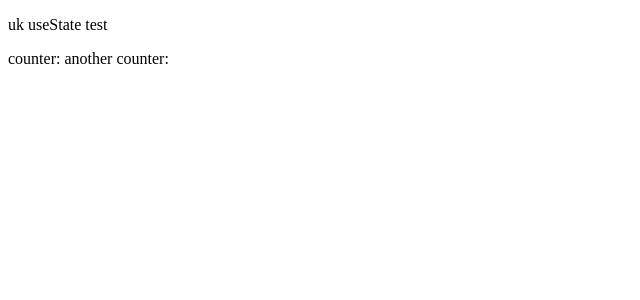
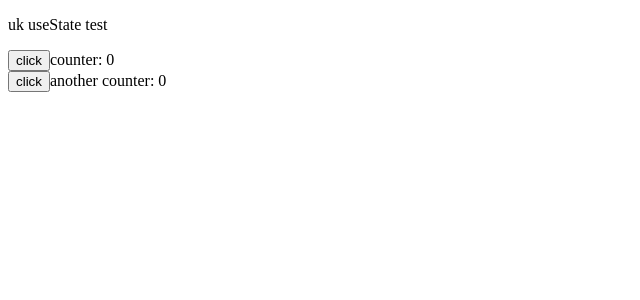
Before and after one commit to yachae85/miricanvas-mobile-team-study, a React app in the folder 1회차/: page / in a window 1280 px wide. Shown: the top 300 px of the page, without its empty margins (0-640 px from the left). Built offline with nearby package versions, Linux system fonts and the light colour scheme.

Commit message:
feat: useState

```diff
--- a/1회차/src/components/TestComponent.tsx
+++ b/1회차/src/components/TestComponent.tsx
@@ -1,15 +1,29 @@
 import { useState } from '../custom_hooks/useState';
 
 export const TestComponent = () => {
-  const [] = useState();
-  const [] = useState();
+  const [counter, setCounter] = useState<number>(0);
+  const [anotherCounter, setAnotherCounter] = useState<number>(0);
+
+  const onClick = () => {
+    setCounter(counter + 1);
+  };
+
+  const onClickAnother = () => {
+    setAnotherCounter(anotherCounter + 1);
+  };
 
   return (
     <div>
       <p>uk useState test</p>
-      <div>
-        <span>counter: </span>
-        <span>another counter: </span>
+      <div className="container">
+        <div>
+          <button onClick={onClick}>click</button>
+          <span>counter: {counter}</span>
+        </div>
+        <div>
+          <button onClick={onClickAnother}>click</button>
+          <span>another counter: {anotherCounter}</span>
+        </div>
       </div>
     </div>
   );
--- a/1회차/src/custom_hooks/useState.ts
+++ b/1회차/src/custom_hooks/useState.ts
@@ -1,3 +1,25 @@
-export const useState = () => {
-  return [];
+import { testRender } from '../render';
+
+let key = 0; // state의 index에 접근하기 위한 key
+const state = [] as any[]; // state를 관리하는 배열
+
+export const useState = <T>(initialValue: T): [T, (newState: T) => void] => {
+  const currentKey = key; // useState가 호출됐을때 currentKey = 몇번째 index에 접근해야되는지
+  if (state[currentKey] === undefined) {
+    // 현재에 해당하는 값이 없으면 initialValue로 초기화
+    state[currentKey] = initialValue;
+  }
+
+  const setState = (newState: T) => {
+    // setState 동작시 state[currentKey 업데이트]
+    state[currentKey] = newState;
+    // state update이후 key를 다시 0으로 초기화
+    key = 0;
+    // reRendering
+    testRender();
+  };
+
+  key++; // 다음 useState 호출을 위해 키 증가
+
+  return [state[currentKey], setState];
 };
```
